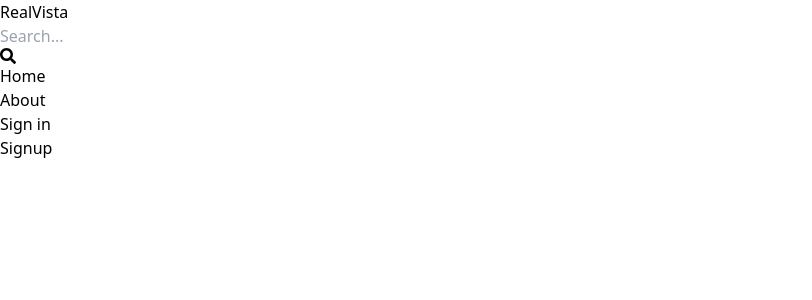
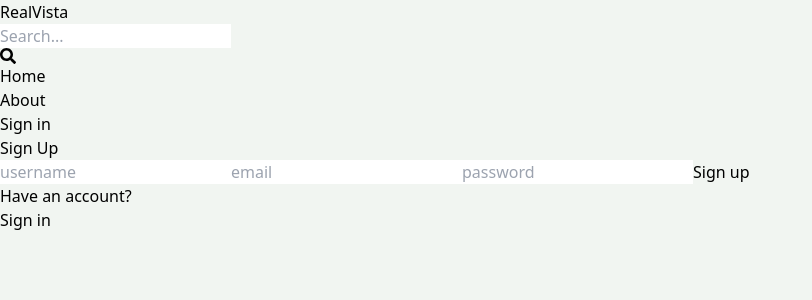
Before and after one commit to Siri503/Real_estate, a React (Vite) app in the folder client/: page /sign-up in a window 1280 px wide. Shown: the top 300 px of the page, without its empty margins (0-812 px from the left). Built offline with nearby package versions, Linux system fonts and the light colour scheme.

Commit message:
Sign up UI

```diff
--- a/client/src/index.css
+++ b/client/src/index.css
@@ -1,3 +1,6 @@
 @tailwind base;
 @tailwind components;
 @tailwind utilities;
+body{
+    background-color: rgb(241,245,241);
+}
--- a/client/src/pages/Signup.jsx
+++ b/client/src/pages/Signup.jsx
@@ -1,11 +1,25 @@
-import React from 'react'
+import {Link} from 'react-router-dom';
+const Signup = () => (
+  <div className='p-3 max-w-lg mx-auto'>
+    <h1 className='text-3xl text-center font-semibold my-7'>
+      Sign Up
+    </h1>
+    <form className='flex flex-col gap-4'>
+      <input type="text"placeholder='username'
+      className='border p-3 rounded-lg'id='username'/>
+      <input type="text"placeholder='email'
+      className='border p-3 rounded-lg'id='email'/>
+      <input type="text"placeholder='password'
+      className='border p-3 rounded-lg'id='password'/>
+      <button className='bg-slate-700 text-white p-3 rounded-lg uppercase hover:opacity-95 disabled:opacity-80'>Sign up</button>
 
-function Signup() {
-  return (
-    <div>
-      Signup
+    </form>
+    <div className='flex gap-2 mt-5'>
+      <p>Have an account?</p>
+      <Link to={"/sign-in"}>
+        <span className='text-blue-700'>Sign in</span>
+      </Link>
     </div>
-  )
-}
-
-export default Signup
+  </div>
+);
+export default Signup;
```
